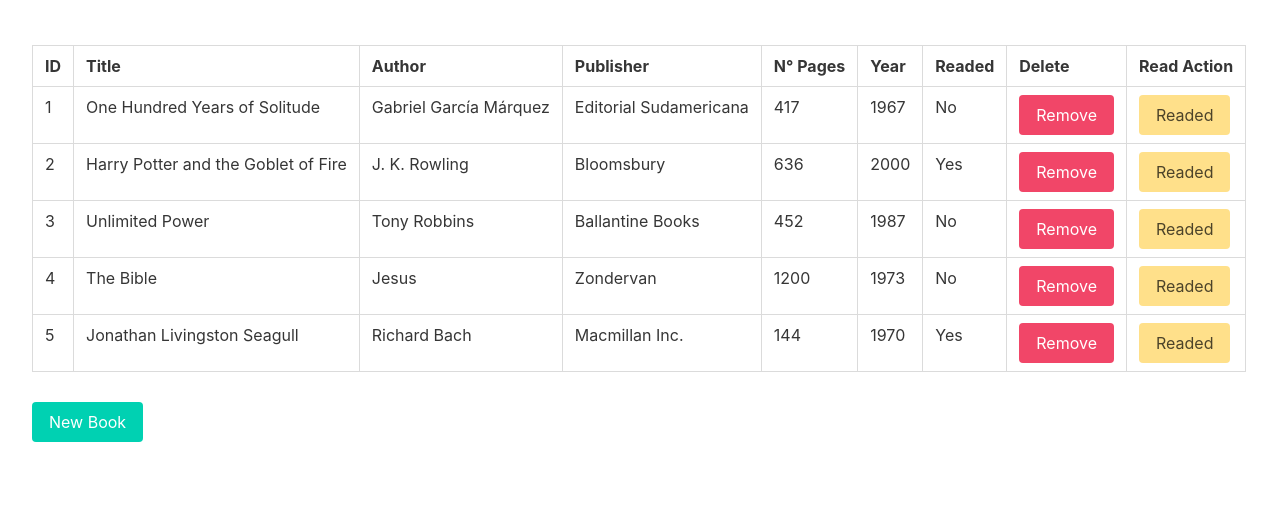
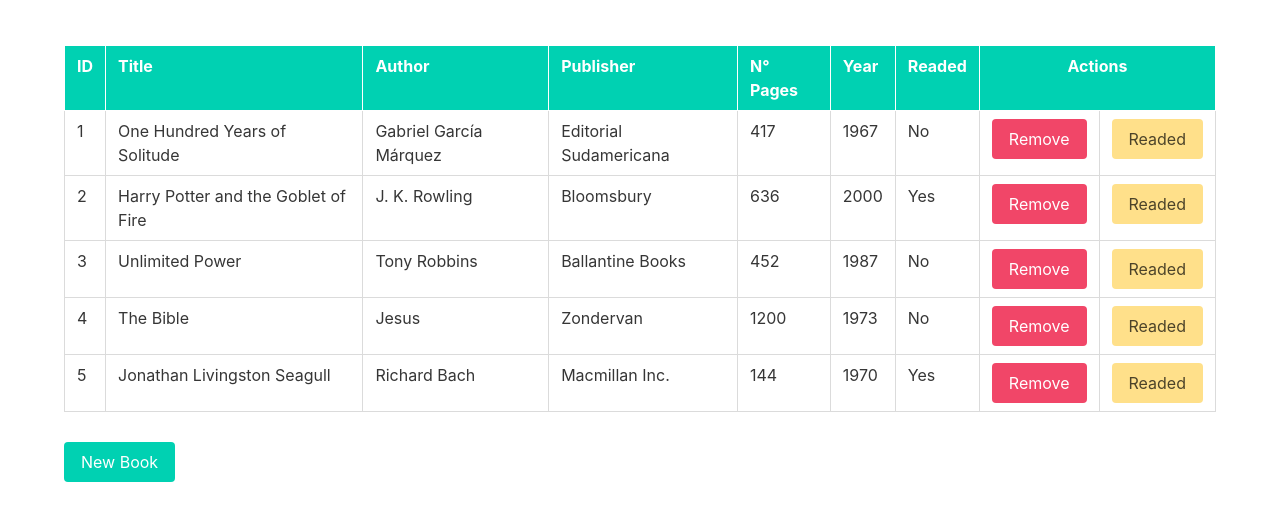
Before and after one commit to redacuve/Library-JS, a website: page index.html in a window 1280 px wide. Shown: the part 116-636 px from the top of the page. Drawn offline with nearby package versions, Linux system fonts and the light colour scheme.

Commit message:
design adjustment on table and form position

```diff
--- a/css/style.css
+++ b/css/style.css
@@ -4,6 +4,10 @@
 
 .hide {
     display: none;
+}
+
+th.centered {
+  text-align: center !important;
 }
 
 #new-book {
@@ -15,6 +19,6 @@
 }
 
 #first-form {
-    margin-top: 10px;
+    margin-top: 40px;
     width: 50%;
 }
--- a/index.html
+++ b/index.html
@@ -21,7 +21,7 @@
       </div>
     </div>
   </section>
-    <div class="container is-fluid">
+  <div class="container">
     <div id="root">
         <table class="table is-bordered" id="content">
         </table>
@@ -29,14 +29,12 @@
 
     <a class="button is-primary" id="new-book" onclick="toggleForm()">New Book</a>
 
-        <div class="message is-dark hide" id="first-form">
+    <div class="message is-info hide" id="first-form">
       <div class="message-header">
         <p>Add a new Book</p>
         <button class="delete" aria-label="delete" onclick="toggleForm()"></button>
       </div>
       <div class="message-body">
-
-
         <form class="book-form" >
             <div class="field">
               <label class="label">Title</label>
--- a/scripts/library.js
+++ b/scripts/library.js
@@ -18,7 +18,7 @@ function toggleForm() {
 
 function render() {
   const root = document.querySelector('#content');
-  root.innerHTML = `<tr>
+  root.innerHTML = `<tr class='th is-selected'>
             <th class="thead">ID</th>
             <th class="thead">Title</th>
             <th class="thead">Author</th>
@@ -26,8 +26,7 @@ function render() {
             <th class="thead">N° Pages</th>
             <th class="thead">Year</th>
             <th class="thead">Readed</th>
-            <th class="thead">Delete</th>
-            <th class="thead">Read Action</th>
+            <th class="thead centered" colspan='2'>Actions</th>
         </tr>`;
 
   for (let i = 0; i < myLibrary.length; i += 1) {
```
Lines whose indentation alone changed are shown as unchanged.
